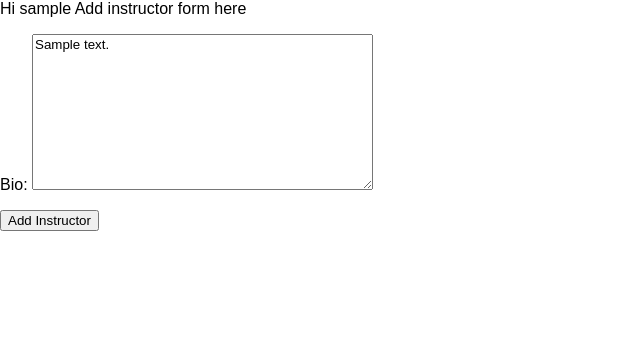
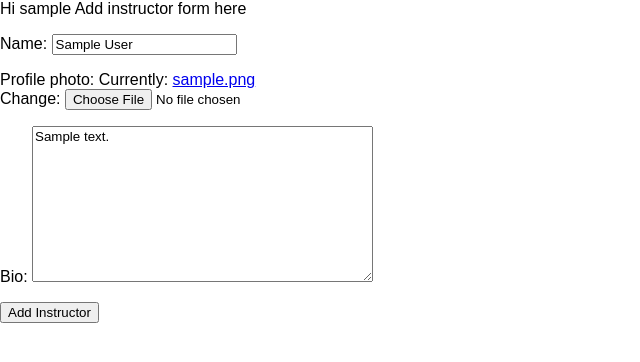
Before and after one commit to kldavis52/Ponga, a Django app: page /studiopal/1/add_instructor_info/ in a window 1280 px wide. Shown: the top 362 px of the page, without its empty margins (0-640 px from the left). Run offline with Django 3.2, Linux system fonts and the light colour scheme; tables that the repository leaves empty hold one stand-in row (values such as "Sample post"); some libraries are stand-ins or nearby versions.

Commit message:
upload photo and instructor form functioning

```diff
--- a/core/forms.py
+++ b/core/forms.py
@@ -38,7 +38,7 @@ class InstructorForm(forms.ModelForm):
     class Meta:
         model = User
         fields = [
-            # 'profile_photo',
-            # 'image_medium',
+            'name',
+            'profile_photo',
             "bio",
         ]
--- a/core/views.py
+++ b/core/views.py
@@ -66,7 +66,7 @@ def homepage(request):
 def add_instructor_info(request, user_pk):
     user = get_object_or_404(User.objects.all(), pk=user_pk)
     if request.method == 'POST':
-        form = InstructorForm(data=request.POST, instance=user)
+        form = InstructorForm(data=request.POST, instance=user, files=request.FILES)
         if form.is_valid():
             user = form.save()
             return redirect(to='instructor_detail', user_pk=user.pk)
@@ -74,6 +74,7 @@ def add_instructor_info(request, user_pk):
         form = InstructorForm(instance=user)
     return render(request, 'studiopal/add_instructor_info.html', {'form': form, 'user': user})
 
+
 def instructor_detail(request, user_pk):
     user = get_object_or_404(User.objects.all(), pk=user_pk)
     return render(request, 'studiopal/instructor_detail.html', {'user': user})
--- a/templates/studiopal/instructor_detail.html
+++ b/templates/studiopal/instructor_detail.html
@@ -1,5 +1,7 @@
 
 {% block content %}
-Hello
+Hi, my name is {{ user.name }}.
+
 {{ user.bio }}
+<img src='{{ user.image_medium.url }}'/>
 {% endblock %}
--- a/users/models.py
+++ b/users/models.py
@@ -1,7 +1,8 @@
 from django.db import models
 from django.contrib.auth.models import AbstractUser
-from imagekit.processors import ResizeToFit
+from imagekit.processors import ResizeToFit, ResizeToFill
 from imagekit.models import ImageSpecField
+
 # Consider creating a custom user model from scratch as detailed at
 # https://docs.djangoproject.com/en/3.0/topics/auth/customizing/#specifying-a-custom-user-model
 
@@ -9,6 +10,6 @@ from imagekit.models import ImageSpecField
 class User(AbstractUser):
     name = models.CharField(max_length=100, null=True)
     profile_photo = models.ImageField(upload_to='profile_photo', null=True)
-    # image_medium = ImageSpecField(source='profile_photo',
-    #                                         processors=[ResizeToFit(300, 300)], format='jpeg', options={'quality': 80})
+    image_medium = ImageSpecField(source='profile_photo',
+                                            processors=[ResizeToFit(300, 300)], format='jpeg', options={'quality': 80})
     bio = models.TextField(max_length=5000, null=True)
```
Also changed, not shown: users/migrations/0006_auto_20201015_1715.py (added), users/migrations/0007_auto_20201015_1717.py (added), users/migrations/0008_user_bio2.py (added), users/migrations/0009_remove_user_bio2.py (added).
